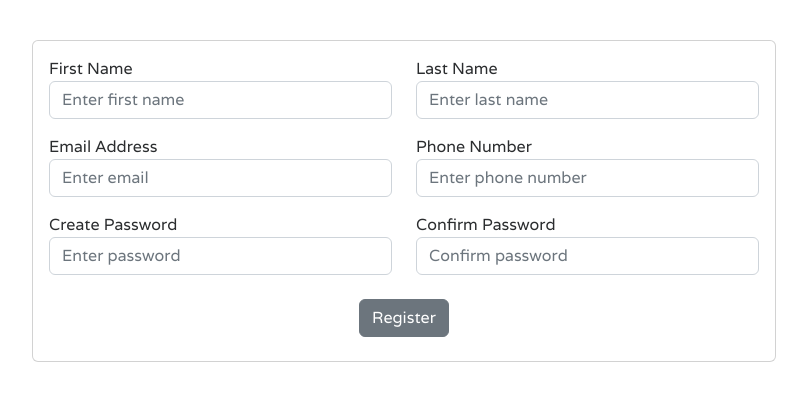
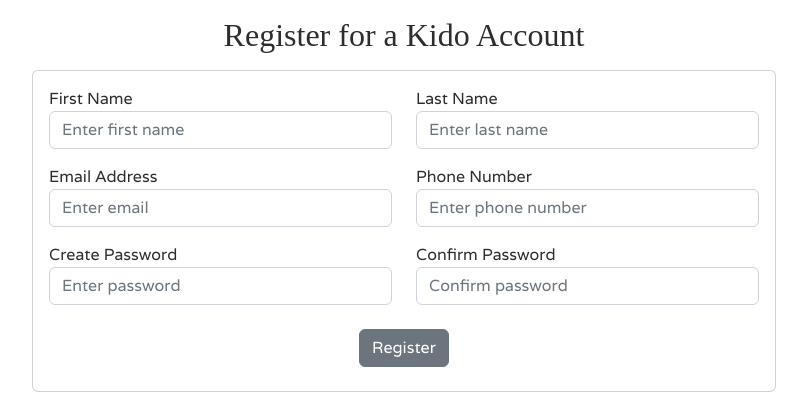
Before and after one commit to samuelandersoncodes/kidomart, a Django app: page /accounts/register/ in a window 1280 px wide. Shown: the part 48-468 px from the top of the page, without its empty margins (236-1043 px from the left). Run offline with Django 3.2, Linux system fonts and the light colour scheme; data that the repository does not hold is empty; some libraries are stand-ins or nearby versions; some web fonts are replaced.

Commit message:
feat: Add heading for registration page

```diff
--- a/templates/accounts/register.html
+++ b/templates/accounts/register.html
@@ -5,8 +5,8 @@
 {% include 'includes/navbar.html' %}
 <section class="container mb-3">
     <div class="row">
-        <div class="col-md-8 offset-md-2 mt-4">
-            <h2 class="fs-1"></h2>
+        <div class="col-md-8 mx-auto mt-3 text-center heading-font">
+            <h2>Register for a Kido Account</h2>
             <p class="fs-5"><a class="link text-decoration-none" href="#"></a>
             </p>
         </div>
```
